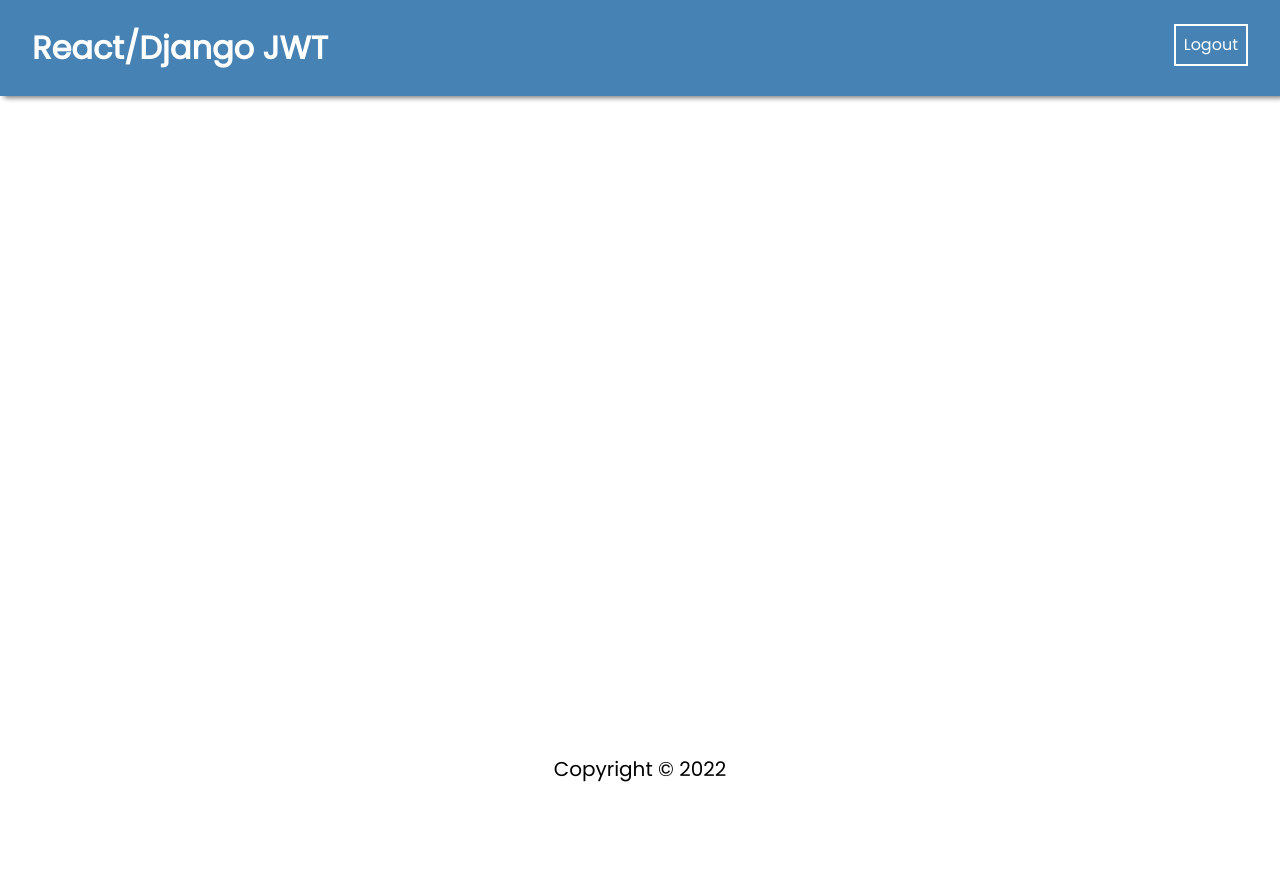
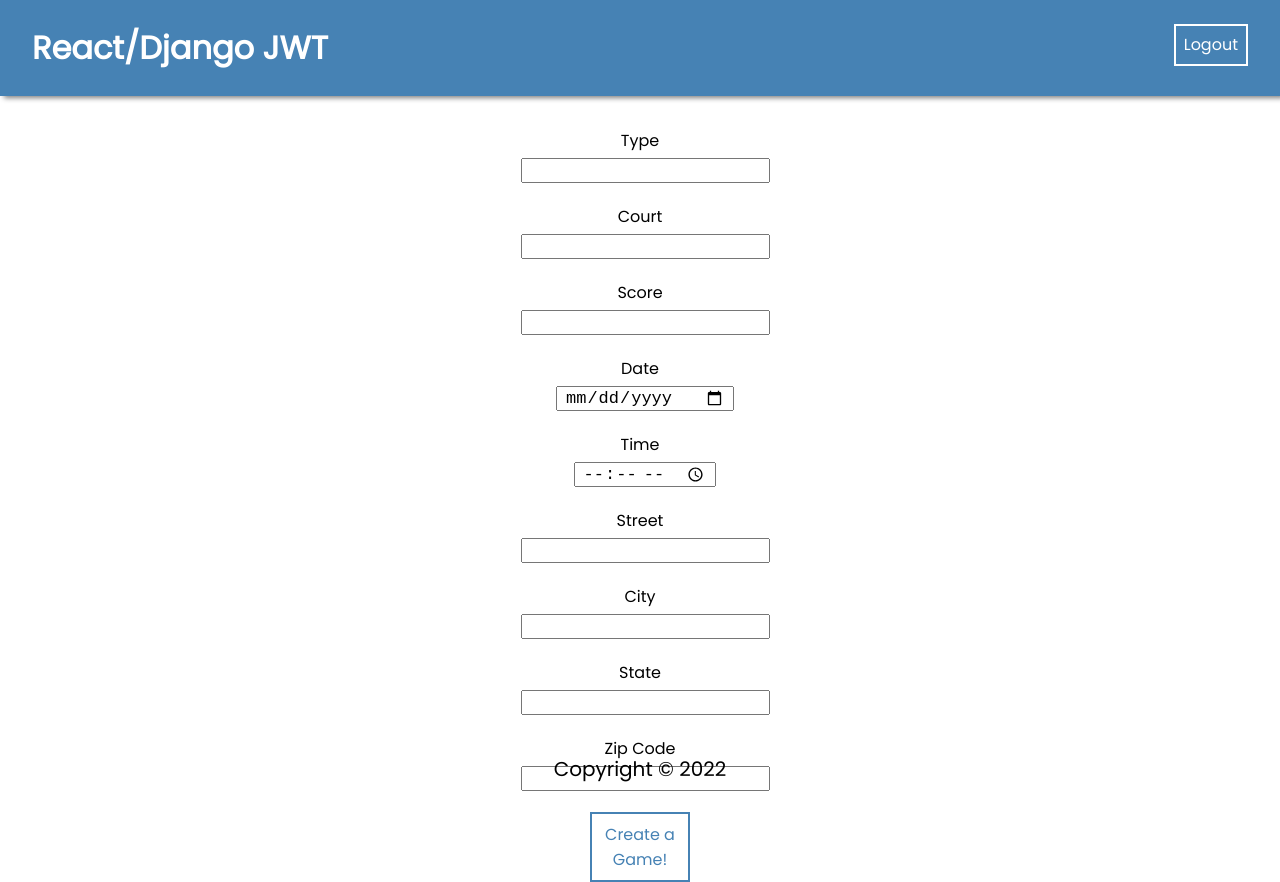
Before and after one commit to AubreyGuishard/CapstoneProject, a React (Create React App) app in the folder frontend/: page /postgame in a window 1280 px wide. Before the commit the page ends 800 px from the top, so only its background shows below. Built offline with nearby package versions, Linux system fonts and the light colour scheme; sample sign-in values are in the browser's storage.

Commit message:
Created AddGamePage file + Created NewGameForm and instatiated the form to AddGamePage

```diff
--- a/frontend/src/App.js
+++ b/frontend/src/App.js
@@ -6,7 +6,7 @@ import "./App.css";
 import HomePage from "./pages/HomePage/HomePage";
 import LoginPage from "./pages/LoginPage/LoginPage";
 import RegisterPage from "./pages/RegisterPage/RegisterPage";
-
+import AddGamePage from "./pages/AddGamePage/AddGamePage";
 // Component Imports
 import Navbar from "./components/NavBar/NavBar";
 import Footer from "./components/Footer/Footer";
@@ -29,6 +29,7 @@ function App() {
         />
         <Route path="/register" element={<RegisterPage />} />
         <Route path="/login" element={<LoginPage />} />
+        <Route path="/postgame" element={<PrivateRoute><AddGamePage /></PrivateRoute>} />
       </Routes>
       <Footer />
     </div>
--- /dev/null
+++ b/frontend/src/components/NewGameForm/NewGameForm.jsx
@@ -0,0 +1,111 @@
+import React from "react";
+import { useNavigate } from "react-router-dom";
+import axios from "axios";
+import useAuth from "../../hooks/useAuth";
+import useCustomForm from "../../hooks/useCustomForm";
+import Input from "../../components/generics/Input/Input";
+
+let initialValues = {
+  type: "",
+  court_type: "",
+  score: "",
+  date: "",
+  time: "",
+  street: "",
+  city: "",
+  state: "",
+  zipcode: "",
+};
+
+const NewGameForm = () => {
+  const [user, token] = useAuth();
+  const navigate = useNavigate();
+  const [formData, handleInputChange, handleSubmit] = useCustomForm(
+    initialValues,
+    postNewGame
+  );
+  async function postNewGame() {
+    console.log(formData);
+    try {
+      let response = await axios.post(
+        "http://127.0.0.1:8000/api/game/post/",
+        formData,
+        {
+          headers: {
+            Authorization: "Bearer " + token,
+          },
+        }
+      );
+      if (response.status === 201) {
+        navigate("/");
+      }
+    } catch (error) {
+      console.log(error.formData);
+    }
+  }
+
+  return (
+    <form className="form" onSubmit={handleSubmit}>
+      <Input
+        label="Type"
+        name="type"
+        value={formData.type}
+        onChange={handleInputChange}
+      />
+      <Input
+        label="Court"
+        name="court_type"
+        value={formData.court_type}
+        onChange={handleInputChange}
+      />
+      <Input
+        label="Score"
+        name="score"
+        value={formData.score}
+        onChange={handleInputChange}
+      />
+      <Input
+        label="Date"
+        name="date"
+        type="date"
+        value={formData.date}
+        onChange={handleInputChange}
+      />
+      <Input
+        label="Time"
+        name="time"
+        type="time"
+        value={formData.time}
+        onChange={handleInputChange}
+      />
+      <Input
+        label="Street"
+        name="street"
+        value={formData.street}
+        onChange={handleInputChange}
+      />
+      <Input
+        label="City"
+        name="city"
+        value={formData.city}
+        onChange={handleInputChange}
+      />
+      <Input
+        label="State"
+        name="state"
+        value={formData.state}
+        onChange={handleInputChange}
+      />
+      <Input
+        label="Zip Code"
+        name="zipcode"
+        value={formData.zipcode}
+        onChange={handleInputChange}
+      />
+
+      <button type="submit">Create a Game!</button>
+    </form>
+  );
+};
+
+export default NewGameForm;
--- /dev/null
+++ b/frontend/src/components/generics/Input/Input.jsx
@@ -0,0 +1,17 @@
+import React from "react";
+
+const Input = ({ value, onChange, label, type = 'text', name }) => {
+  return (
+    <div>
+      <label>{label}</label>
+      <input
+        type={type}
+        name={name}
+        value={value}
+        onChange={onChange}
+      />
+    </div>
+  );
+};
+
+export default Input;
--- /dev/null
+++ b/frontend/src/pages/AddGamePage/AddGamePage.jsx
@@ -0,0 +1,12 @@
+import React from "react";
+import NewGameForm from "../../components/NewGameForm/NewGameForm";
+
+const AddGamePage = () => {
+  return (
+    <div className="container">
+      <NewGameForm />
+    </div>
+  );
+};
+
+export default AddGamePage;
--- a/frontend/src/pages/HomePage/HomePage.js
+++ b/frontend/src/pages/HomePage/HomePage.js
@@ -1,5 +1,6 @@
 import React from "react";
 import { useEffect, useState } from "react";
+import { Link } from "react-router-dom";
 import useAuth from "../../hooks/useAuth";
 
 import axios from "axios";
@@ -29,6 +30,8 @@ const HomePage = () => {
   return (
     <div className="container">
       <h1>Home Page for {user.username}!</h1>
+      <Link to="/postgame">Create a Game!</Link>
+
       {cars &&
         cars.map((car) => (
           <p key={car.id}>
```
Also changed, not shown: frontend/src/components/FriendsPage/FriendsPage.jsx (added), frontend/src/components/MyGames/MyGames.jsx (added), frontend/src/components/Profile/Profile.jsx (added).
